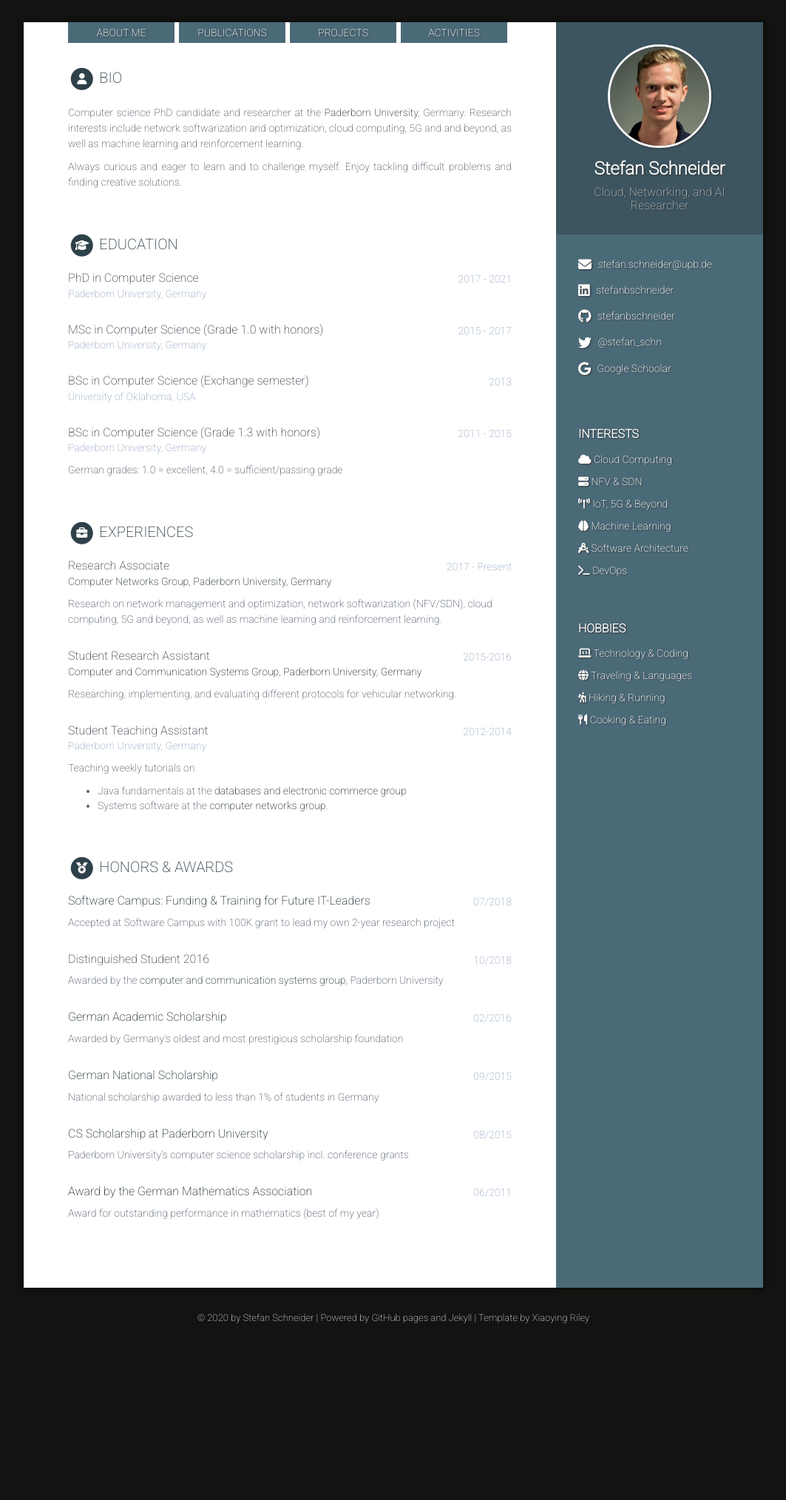
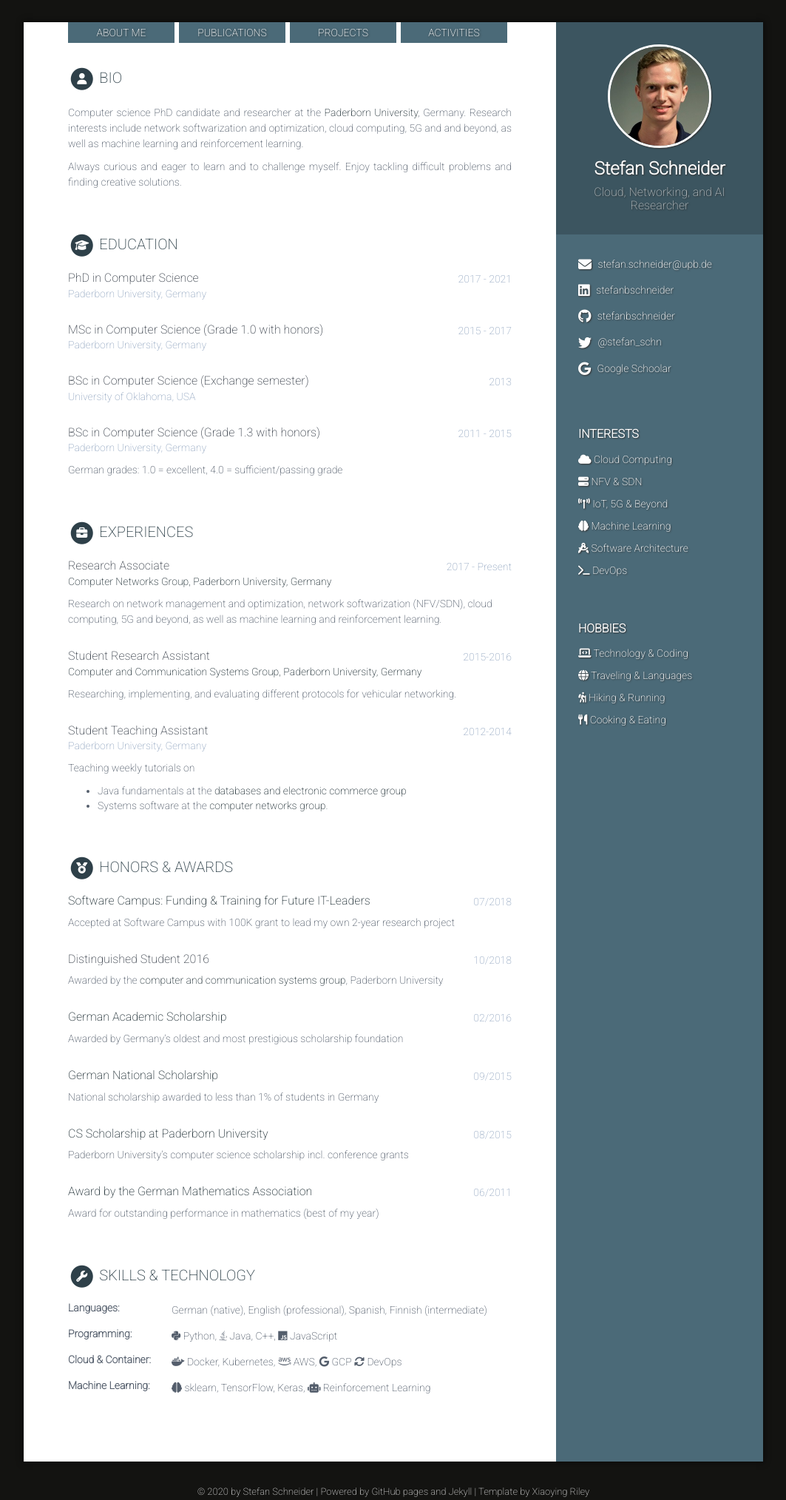
Before and after one commit to stefanbschneider/stefanbschneider.github.io, a Jekyll site: the page built from index.html, in a window 1280 px wide. Shown: the whole page at 74% size, without its empty margins (108-1171 px from the left). Built offline with Jekyll 4.4.1, drawn with Linux system fonts in a browser that asks for light colours; nearby versions of some CDN libraries; before the commit the page ends 1793 px from its top, so only the background shows below that.

Commit message:
added skills with icons

```diff
--- a/_data/data.yml
+++ b/_data/data.yml
@@ -191,22 +191,6 @@ projects:
   # Todo: bigger spacing between projects. Add project logos?
   # TODO: personal projects
 
-# opensourceprojects:
-    # title: Open-Source Projects
-    # intro: I am involved into the following open-source projects.
-
-    # assignments:
-      # - title: "The Softwarized Network Data Zoo (SNDZoo)"
-        # link: "https://sndzoo.github.io/"
-        # details: "Founder and lead developer of the SNDZoo project, a collection of open data sets to support machine learning research in the NFV and SDN domain."
-        # founding:
-        # time: 2015 - now
-      # - title: "Open Source MANO (OSM)"
-        # link: "https://osm.etsi.org"
-        # details: "Contributor to the OSM project and lead developer of its emulator platform. OSM is an European Telecommunication Standards Institute (ETSI) project developing an open-source management and orchestration (MANO) system."
-        # founding:
-        # time: 2017 - now
-
 publications:
     title: Publications
     intro: |
@@ -348,11 +332,10 @@ talks:
     title: Talks and Demonstrations
     intro: ""
     assignments:
-    # This is manuels
-      - title: "Paper presentation: BCG2 architecture"
-        link: "https://conferences.sigcomm.org/sigcomm/2015/atc.php"
-        location: "ATC workshop, ACM SIGCOMM, London, GB"
-        date: 08/2015
+      - title:
+        link:
+        location:
+        date:
 
 reviews:
   - title: "Elsevier Computer Communications"
@@ -372,6 +355,7 @@ organization:
     role: Student Volunteer
     year: 2016
 
+# I don't like the progress bars --> disabled
 # skills:
     # title: Skills &amp; Technologies
 
@@ -393,3 +377,42 @@ organization:
 
       # - name: Project Management
         # level: 70%
+
+# icons instead
+skills_icons:
+  title: "Skills & Technology"
+  groups:
+    - name: Languages
+      skills:
+        - name: German (native),
+        - name: English (professional),
+        - name: Spanish,
+        - name: Finnish (intermediate)
+    - name: Programming
+      skills:
+        - name: Python,
+          icon: fab fa-python
+        - name: Java,
+          icon: fab fa-java
+        - name: C++,
+        - name: JavaScript
+          icon: fab fa-js
+    - name: Cloud & Container
+      skills:
+        - name: Docker,
+          icon: fab fa-docker
+        - name: Kubernetes,
+        - name: AWS,
+          icon: fab fa-aws
+        - name: GCP
+          icon: fab fa-google
+        - name: DevOps
+          icon: fas fa-sync-alt
+    - name: Machine Learning
+      skills:
+        - name: sklearn,
+          icon: fas fa-brain
+        - name: TensorFlow,
+        - name: Keras,
+        - name: Reinforcement Learning
+          icon: fas fa-robot
--- /dev/null
+++ b/_includes/skills_icons.html
@@ -0,0 +1,29 @@
+{% assign skills = site.data.data.skills_icons %}
+{% if skills %}
+<section class="skills-section section">
+
+  <h2 class="section-title">
+    <span class="fa-stack fa-xs">
+      <i class="fas fa-circle fa-stack-2x"></i>
+      <i class="fas fa-wrench fa-stack-1x fa-inverse"></i>
+    </span>
+    {{ skills.title }}
+  </h2>
+
+  <div class="skillset">
+
+    {% for group in skills.groups %}
+    <div class="item">
+		<h3 class="level-title">{{ group.name }}: </h3>
+
+		{% for skill in group.skills %}
+
+		<i class="{{ skill.icon }}"></i> {{ skill.name }}
+		{% endfor %}
+
+    </div><!--//item-->
+    {% endfor %}
+  </div>
+
+</section><!--//skills-section-->
+{% endif %}
--- a/_sass/_base.scss
+++ b/_sass/_base.scss
@@ -368,6 +368,8 @@ p {
         font-size: 14px;
         margin-top: 0;
         margin-bottom: 12px;
+		// hack to get the icons closer
+		margin-right: -130px;
     }
     .level-bar {
         height: 12px;
--- a/index.html
+++ b/index.html
@@ -14,3 +14,5 @@ layout: default
 {% include awards.html %}
 
 {% include skills.html %}
+
+{% include skills_icons.html %}
```
Also changed, not shown: README.md.
